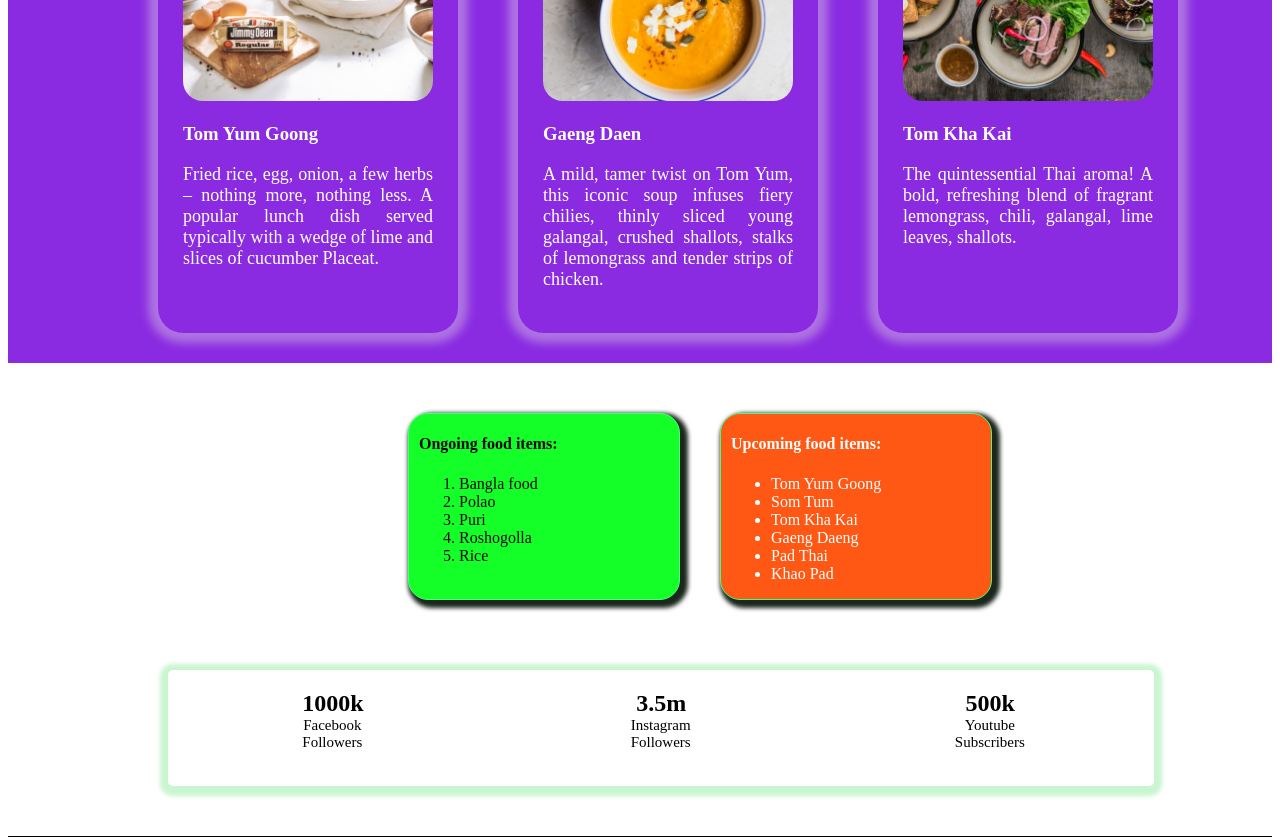
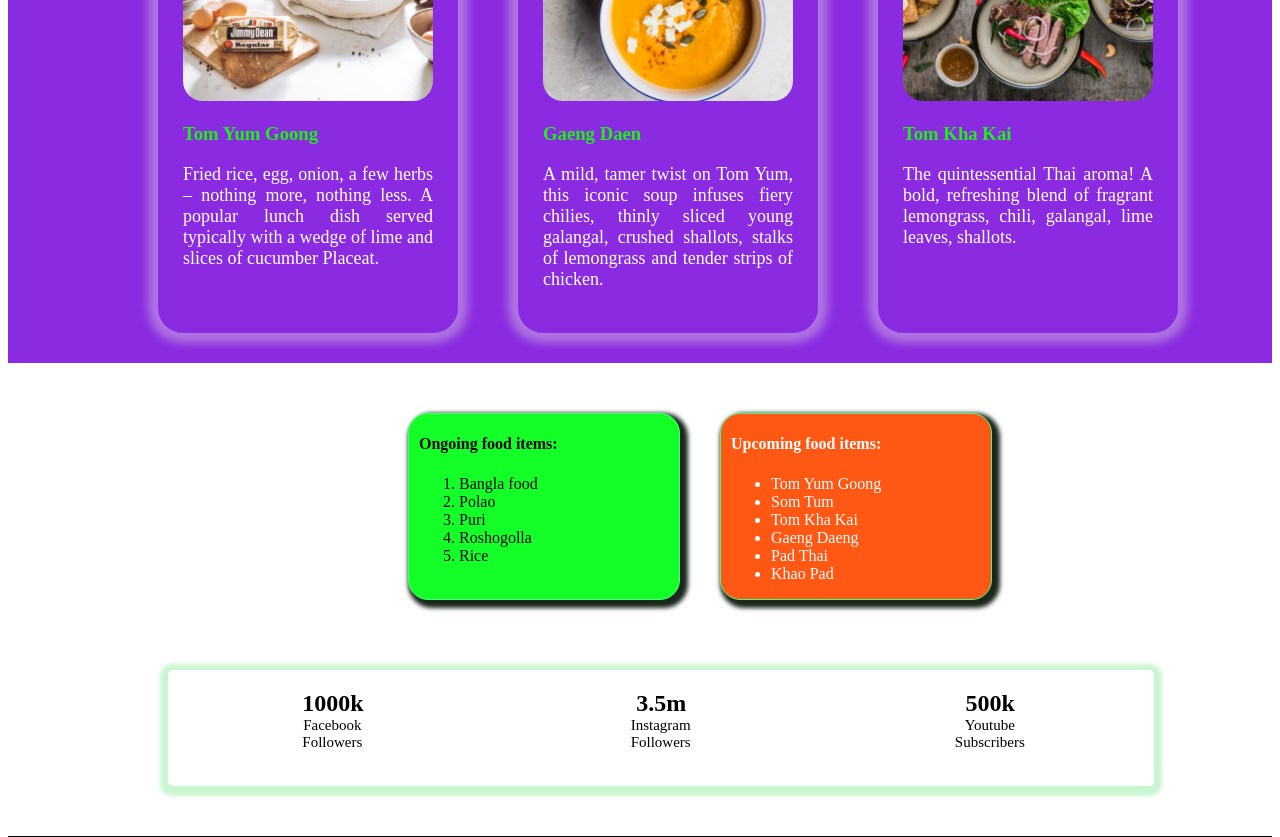
Before and after one commit to Susmaybarua/1st-assignment-food, a plain HTML site: page index.html in a window 1280 px wide. Shown: the part 1380-2217 px from the top of the page. Drawn offline with nearby package versions, Linux system fonts and the light colour scheme.

Commit message:
first-title-h3

```diff
--- a/style.css
+++ b/style.css
@@ -118,6 +118,12 @@ button{
     text-align: justify;
 
 }
+.first-title h3{
+
+    color: rgb(28, 241, 21);
+
+
+}
 
 .items{
     display: flex;
```
Also changed, not shown: index.html (+3 -1 lines).
